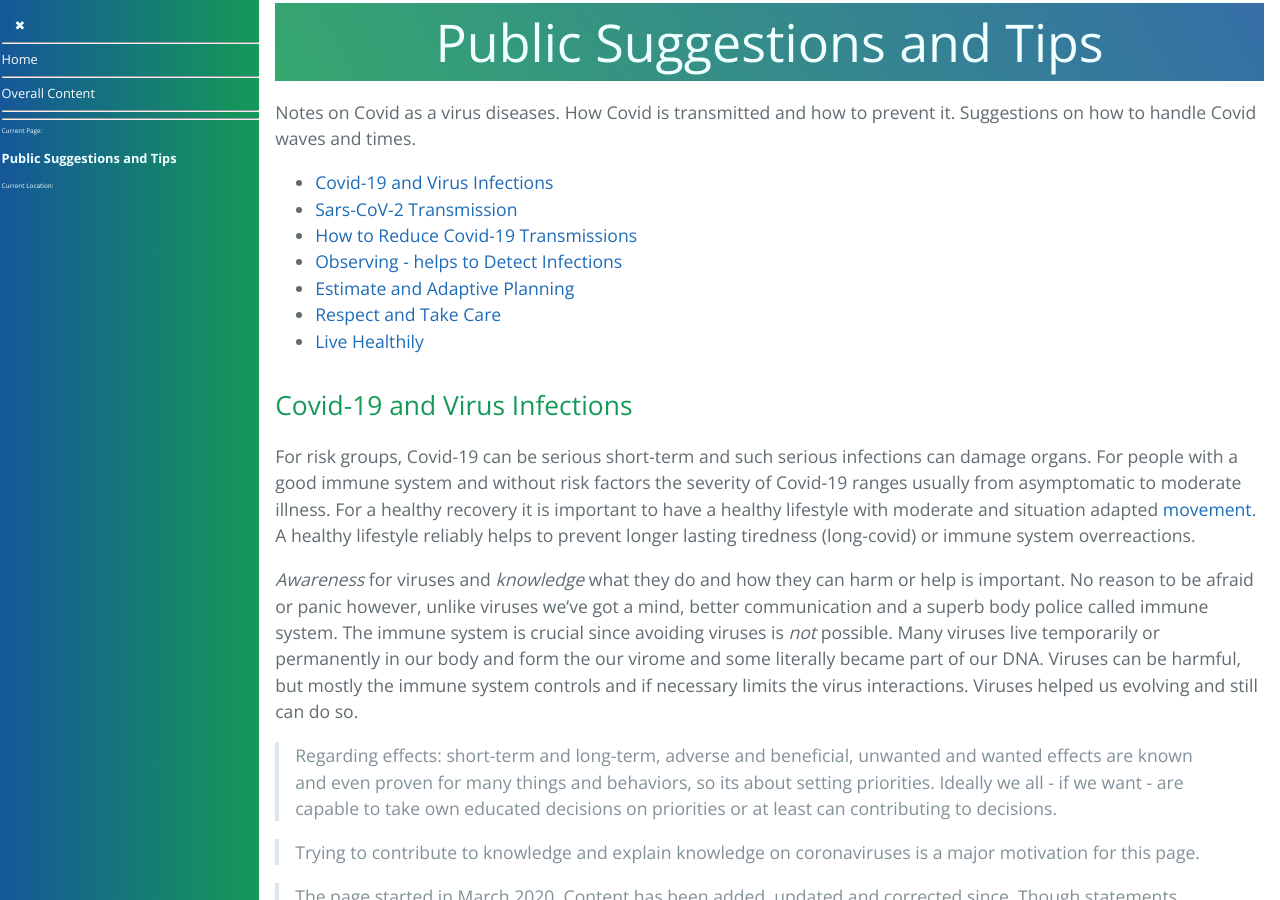
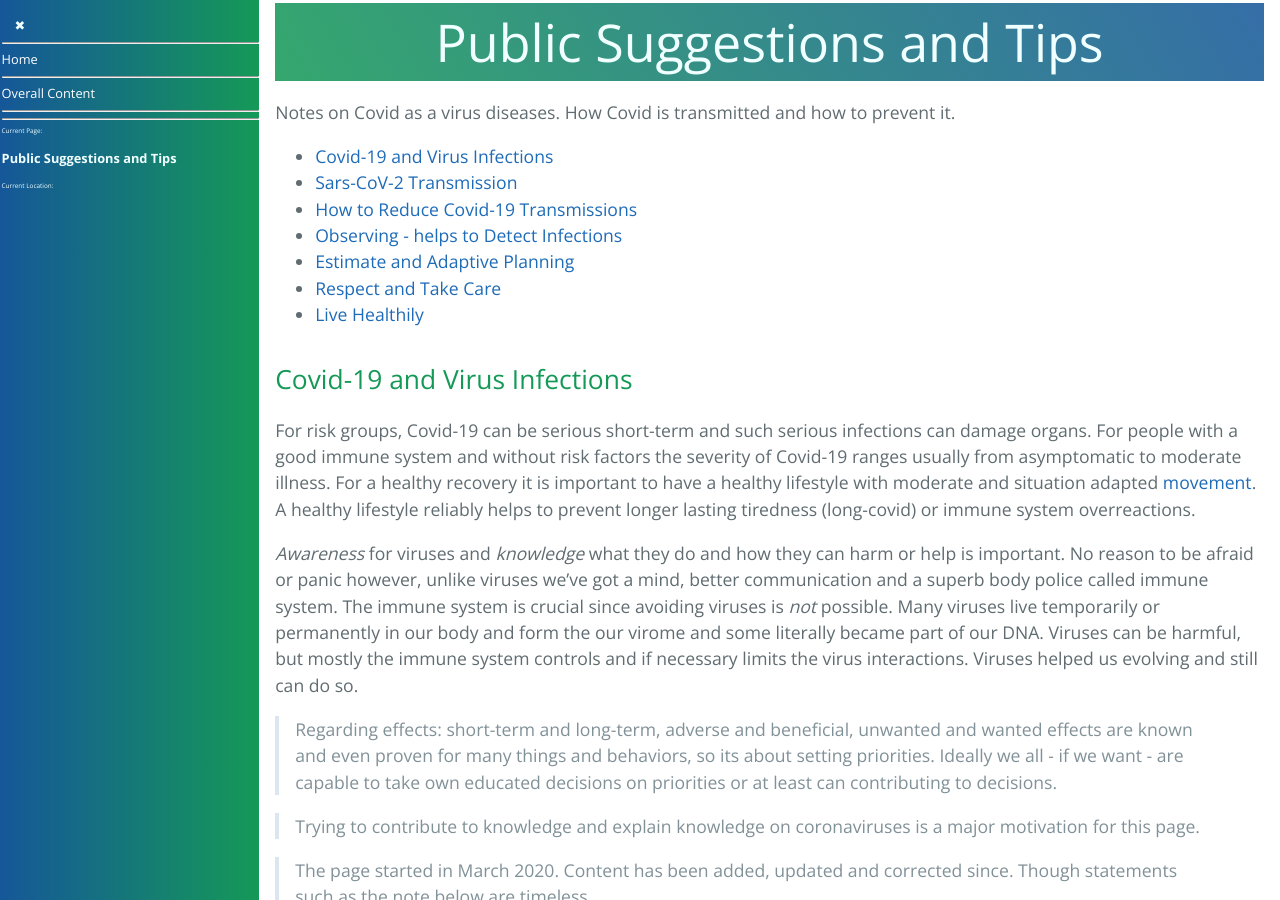
Before and after one commit to forestgrape/coronavirus, a Jekyll site: the page built from 1_introduction/suggestions.md, in a window 1280 px wide and 900 px high. Built offline with Jekyll 4.4.1, drawn with Linux system fonts in a browser that asks for light colours; our own code applies the rules of GitHub Pages for plain Markdown files.

Commit message:
Update suggestions.md

```diff
--- a/1_introduction/suggestions.md
+++ b/1_introduction/suggestions.md
@@ -1,6 +1,6 @@
 
 # Public Suggestions and Tips
-Notes on Covid as a virus diseases. How Covid is transmitted and how to prevent it. Suggestions on how to handle Covid waves and times.
+Notes on Covid as a virus diseases. How Covid is transmitted and how to prevent it.
 
 * [Covid-19 and Virus Infections](#covid-19-and-virus-infections)
 * [Sars-CoV-2 Transmission](#sars-cov-2-transmission)
```
